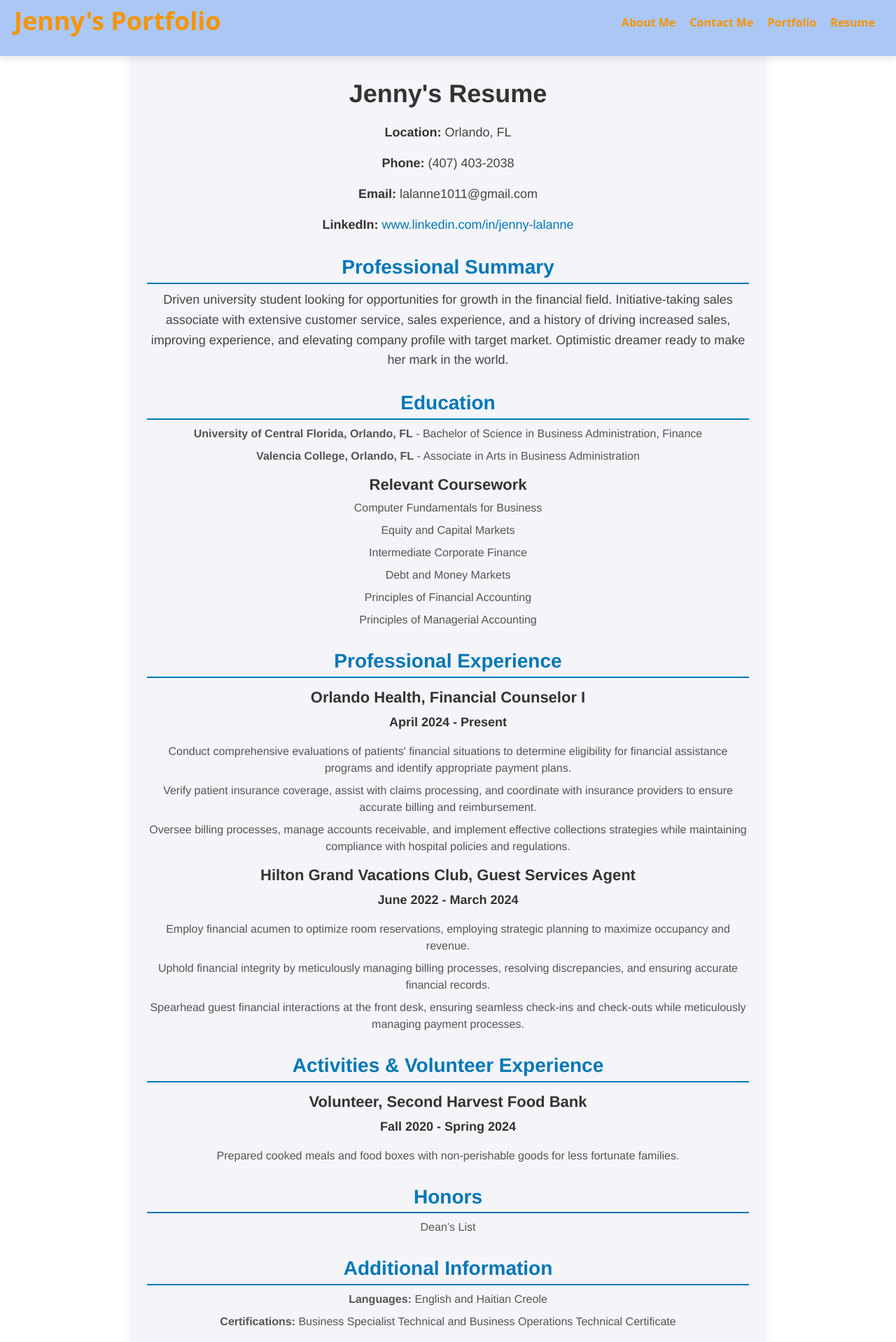
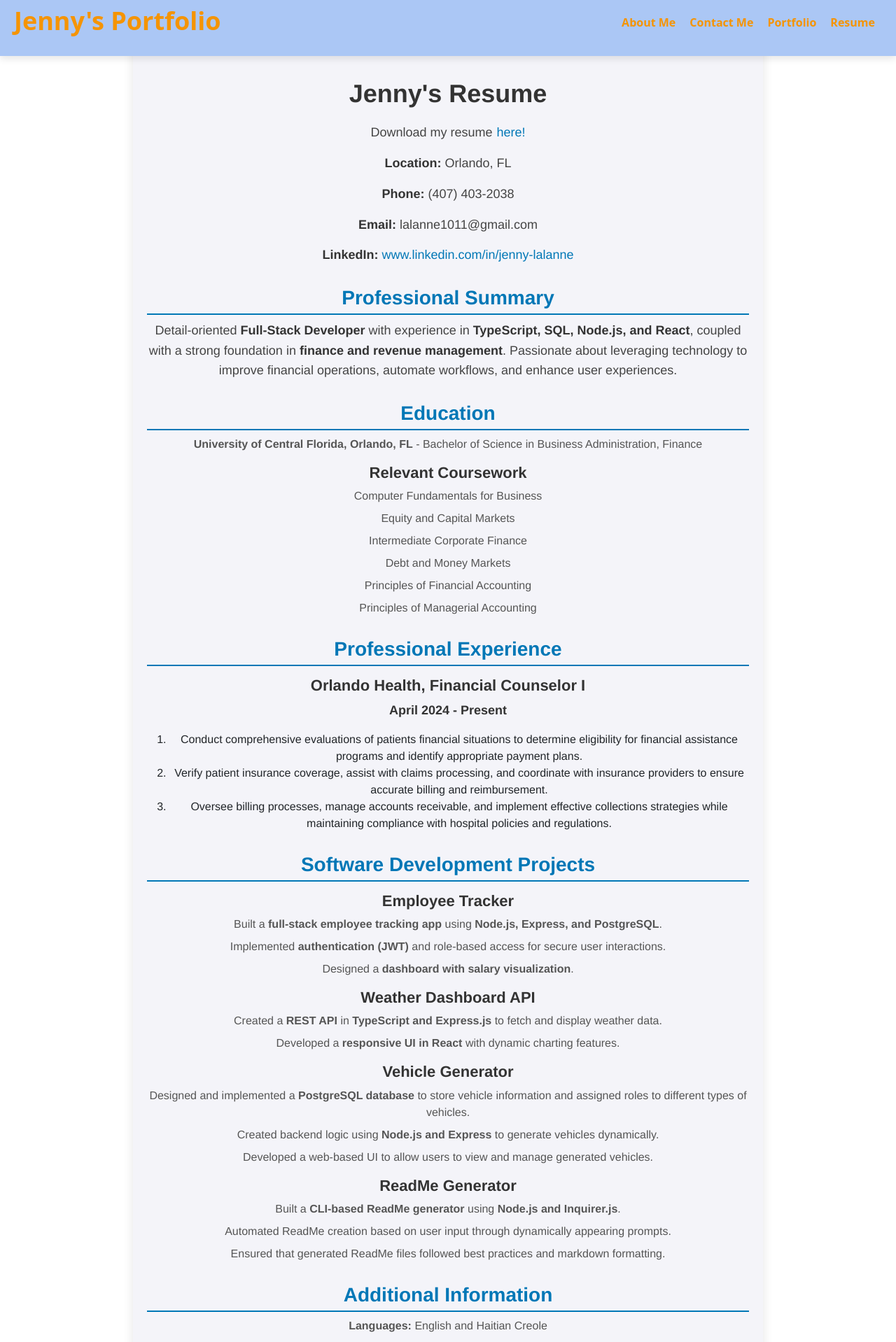
Before and after one commit to je210506/Portfolio, a React (Vite) app: page /resume in a window 1280 px wide. Shown: the top 1918 px of the page at 70% size. Built offline with nearby package versions, Linux system fonts and the light colour scheme.

Commit message:
changed resume

```diff
--- a/src/pages/About.jsx
+++ b/src/pages/About.jsx
@@ -9,7 +9,7 @@ export default function About() {
       alt="myPhoto"
       />
       <p>
-      I'm currently studying finance, but I've always had an interest in software development, which is why I’ve started exploring it more seriously. I’m curious to see how I can combine my knowledge of finance with software development in the long run, creating opportunities that align with both fields. Right now, I’m keeping an open mind and seeing where this journey takes me, excited about the possibilities and ready to embrace new challenges along the way.
+      I am currently studying finance, but I have always had an interest in software development, which is why I’ve started exploring it more seriously. I am curious to see how I can combine my knowledge of finance with software development in the long run, creating opportunities that align with both fields. Right now, I am keeping an open mind and seeing where this journey takes me, excited about the possibilities and ready to embrace new challenges along the way.
       </p>
     </div>
   );
--- a/src/pages/Contact.jsx
+++ b/src/pages/Contact.jsx
@@ -1,22 +1,22 @@
 export default function Contact() {
   return (
     <form className="formSub">
-      <div class="mb-3">
-        <label class="form-label">Name</label>
-        <input class="form-control" id="inputName"></input>
+      <div className="mb-3">
+        <label className="form-label">Name</label>
+        <input className="form-control" id="inputName"></input>
       </div>
-      <div class="mb-3">
-        <label class="form-label">Email address</label>
-        <input class="form-control" id="inputEmail1"></input>
-        <div id="emailHelp" class="form-text">
-          We'll never share your email with anyone else.
+      <div className="mb-3">
+        <label className="form-label">Email address</label>
+        <input className="form-control" id="inputEmail1"></input>
+        <div id="emailHelp" className="form-text">
+          We will never share your email with anyone else.
         </div>
       </div>
-      <div class="input-group">
-        <span class="input-group-text">Message</span>
-        <textarea class="form-control" aria-label="Message"></textarea>
+      <div className="input-group">
+        <span className="input-group-text">Message</span>
+        <textarea className="form-control" aria-label="Message"></textarea>
       </div>
-      <button type="submit" class="btn btn-primary">
+      <button type="submit" className="btn btn-primary">
         Submit
       </button>
     </form>
--- a/src/pages/Portfolio.jsx
+++ b/src/pages/Portfolio.jsx
@@ -8,7 +8,7 @@ import weather from '../assets/weather.png';
 export default function Portfolio() {
   return (
 
-    <section class="portFlexContainer">
+    <section className="portFlexContainer">
 
       <a
         href="https://github.com/je210506/readme-generator.git"
--- a/src/pages/Resume.jsx
+++ b/src/pages/Resume.jsx
@@ -1,7 +1,21 @@
+import resume from "../assets/Resume.pdf";
+
 export default function Resume() {
     return (
       <div className="resumeContainer">
         <h1>Jenny's Resume</h1>
+        <p className="download">
+          Download my resume
+          <a
+            className="resumeLink"
+            href={resume}
+            target="_blank"
+            rel="noopener noreferrer"
+            style={{ marginLeft: "6px" }}
+          >
+            here!
+          </a>
+        </p>
       <p><strong>Location:</strong> Orlando, FL</p>
       <p><strong>Phone:</strong> (407) 403-2038</p>
       <p><strong>Email:</strong> lalanne1011@gmail.com</p>
@@ -9,14 +23,12 @@ export default function Resume() {
 
       <section className="professional-summary">
         <h2>Professional Summary</h2>
-        <p>Driven university student looking for opportunities for growth in the financial field. Initiative-taking sales associate with extensive customer service, sales experience, and a history of driving increased sales, improving experience, and elevating company profile with target market. Optimistic dreamer ready to make her mark in the world.</p>
-      </section>
+        <p>Detail-oriented <strong>Full-Stack Developer</strong> with experience in <strong>TypeScript, SQL, Node.js, and React</strong>, coupled with a strong foundation in <strong>finance and revenue management</strong>. Passionate about leveraging technology to improve financial operations, automate workflows, and enhance user experiences.</p>      </section>
 
       <section className="education">
         <h2>Education</h2>
         <ul>
           <li><strong>University of Central Florida, Orlando, FL</strong> - Bachelor of Science in Business Administration, Finance</li>
-          <li><strong>Valencia College, Orlando, FL</strong> - Associate in Arts in Business Administration </li>
         </ul>
         <h3>Relevant Coursework</h3>
         <ul>
@@ -33,33 +45,39 @@ export default function Resume() {
         <h2>Professional Experience</h2>
         <h3>Orlando Health, Financial Counselor I</h3>
         <p><strong>April 2024 - Present</strong></p>
-        <ul>
-          <li>Conduct comprehensive evaluations of patients' financial situations to determine eligibility for financial assistance programs and identify appropriate payment plans.</li>
+        <ol>
+          <li>Conduct comprehensive evaluations of patients financial situations to determine eligibility for financial assistance programs and identify appropriate payment plans.</li>
           <li>Verify patient insurance coverage, assist with claims processing, and coordinate with insurance providers to ensure accurate billing and reimbursement.</li>
           <li>Oversee billing processes, manage accounts receivable, and implement effective collections strategies while maintaining compliance with hospital policies and regulations.</li>
-        </ul>
-        <h3>Hilton Grand Vacations Club, Guest Services Agent</h3>
-        <p><strong>June 2022 - March 2024</strong></p>
-        <ul>
-          <li>Employ financial acumen to optimize room reservations, employing strategic planning to maximize occupancy and revenue.</li>
-          <li>Uphold financial integrity by meticulously managing billing processes, resolving discrepancies, and ensuring accurate financial records.</li>
-          <li>Spearhead guest financial interactions at the front desk, ensuring seamless check-ins and check-outs while meticulously managing payment processes.</li>
-        </ul>
+        </ol>
       </section>
 
-      <section className="activities">
-        <h2>Activities & Volunteer Experience</h2>
-        <h3>Volunteer, Second Harvest Food Bank</h3>
-        <p><strong>Fall 2020 - Spring 2024</strong></p>
+      <section className="projects">
+        <h2>Software Development Projects</h2>
+        <h3>Employee Tracker</h3>
         <ul>
-          <li>Prepared cooked meals and food boxes with non-perishable goods for less fortunate families.</li>
+          <li>Built a <strong>full-stack employee tracking app</strong> using <strong>Node.js, Express, and PostgreSQL</strong>.</li>
+          <li>Implemented <strong>authentication (JWT)</strong> and role-based access for secure user interactions.</li>
+          <li>Designed a <strong>dashboard with salary visualization</strong>.</li>
         </ul>
-      </section>
 
-      <section className="honors">
-        <h2>Honors</h2>
+        <h3>Weather Dashboard API</h3>
         <ul>
-          <li>Dean’s List</li>
+          <li>Created a <strong>REST API</strong> in <strong>TypeScript and Express.js</strong> to fetch and display weather data.</li>
+          <li>Developed a <strong>responsive UI in React</strong> with dynamic charting features.</li>
+        </ul>
+        <h3>Vehicle Generator</h3>
+        <ul>
+          <li>Designed and implemented a <strong>PostgreSQL database</strong> to store vehicle information and assigned roles to different types of vehicles.</li>
+          <li>Created backend logic using <strong>Node.js and Express</strong> to generate vehicles dynamically.</li>
+          <li>Developed a web-based UI to allow users to view and manage generated vehicles.</li>
+        </ul>
+
+        <h3>ReadMe Generator</h3>
+        <ul>
+          <li>Built a <strong>CLI-based ReadMe generator</strong> using <strong>Node.js and Inquirer.js</strong>.</li>
+          <li>Automated ReadMe creation based on user input through dynamically appearing prompts.</li>
+          <li>Ensured that generated ReadMe files followed best practices and markdown formatting.</li>
         </ul>
       </section>
 
```
Also changed, not shown: 1 other file (tests, documents, lock files or other folders).
